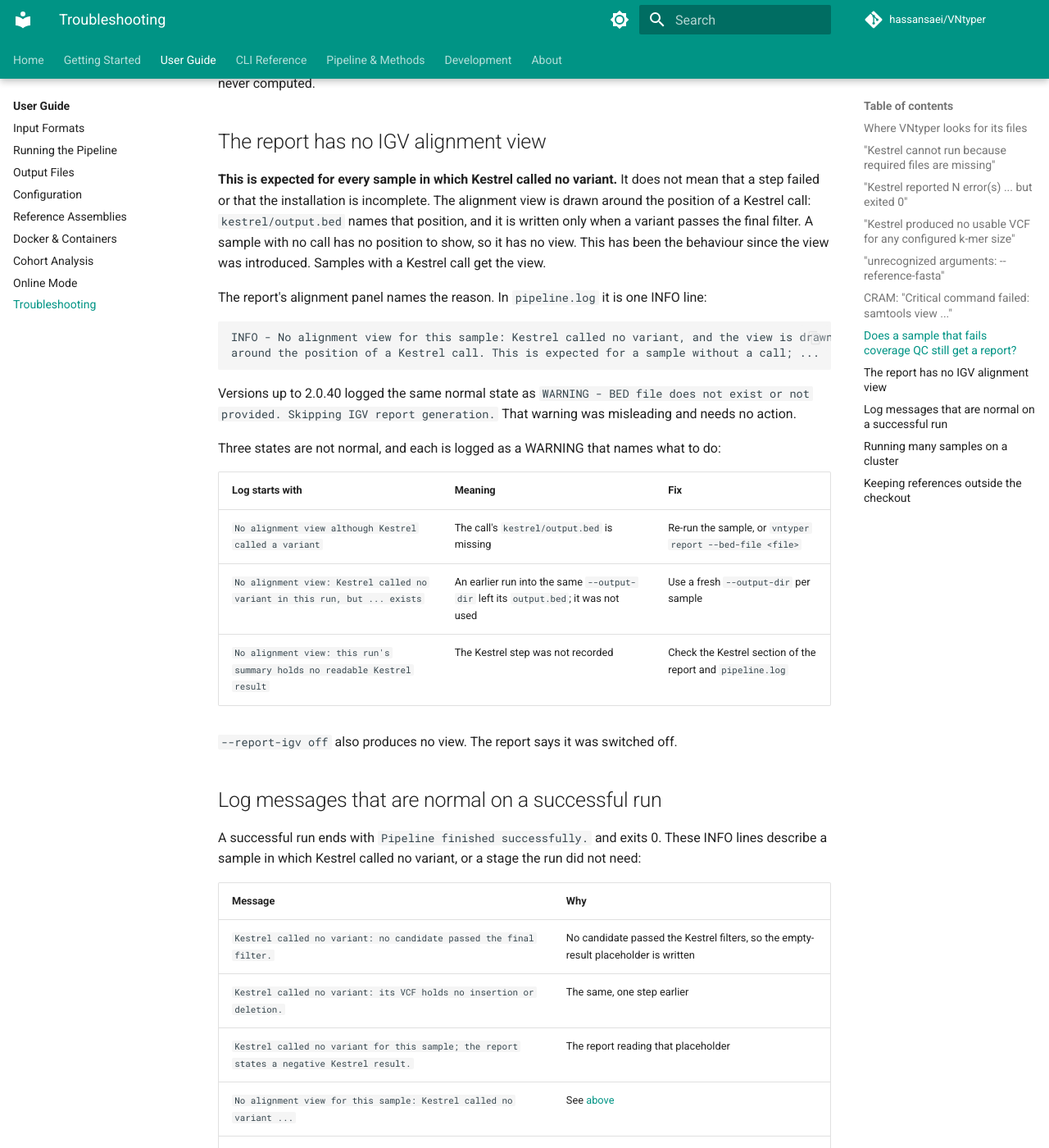
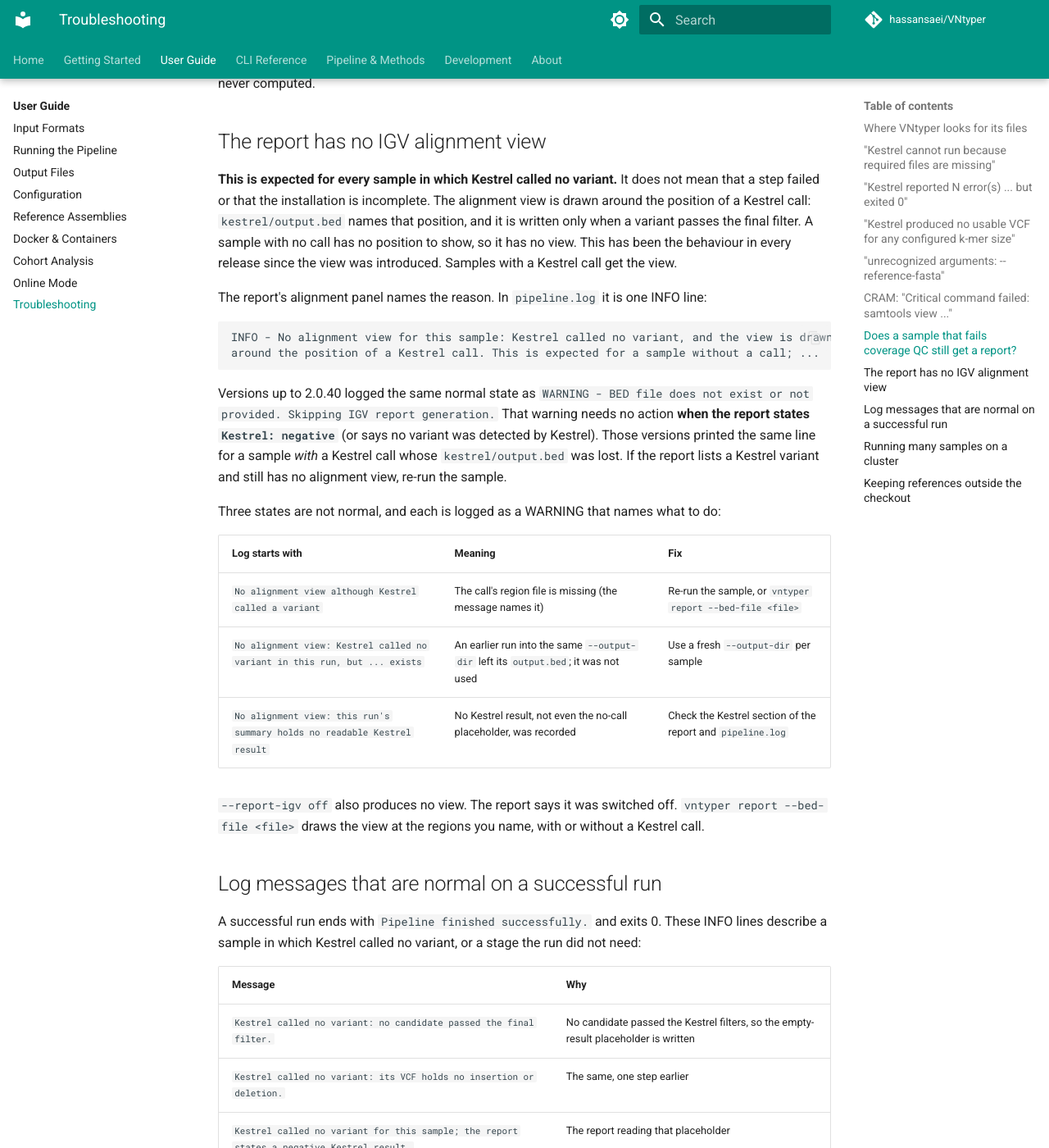
Before and after one commit to hassansaei/VNtyper, an MkDocs documentation site: the page built from docs/user-guide/troubleshooting.md, in a window 1280 px wide and 1400 px high, scrolled down 2097 px. Shown: the whole window at 82% size. Built offline with MkDocs 1.6.1 and Material for MkDocs 9.7.7, drawn with Linux system fonts in a browser that asks for light colours; comment, search, counter and statistics services are not loaded; some of the changed text lies outside the part shown.

Commit message:
docs: qualify the old BED warning and make the SLURM example report failures
From the same review: the pre-fix BED warning also fired for a call that
lost its region file, so it is harmless only when the report says
`Kestrel: negative`; the fastp warning still matters on FASTQ input; the
changelog now counts the warnings exactly (the two Kestrel ones are
mutually exclusive); `vntyper report --bed-file` can draw a view without a
call; and the SLURM example exited 0 after a failed sample because the
trailing `echo` succeeded - it now records and exits with the status and
matches --threads to --cpus-per-task.

Refs #344

Co-Authored-By: Claude Opus 5.5 <noreply@anthropic.com>

````diff
--- a/docs/user-guide/troubleshooting.md
+++ b/docs/user-guide/troubleshooting.md
@@ -84,7 +84,7 @@ showing a result that was never computed.
 that a step failed or that the installation is incomplete. The alignment view is drawn
 around the position of a Kestrel call: `kestrel/output.bed` names that position, and it
 is written only when a variant passes the final filter. A sample with no call has no
-position to show, so it has no view. This has been the behaviour since the view was
+position to show, so it has no view. This has been the behaviour in every release since the view was
 introduced. Samples with a Kestrel call get the view.
 
 The report's alignment panel names the reason. In `pipeline.log` it is one INFO line:
@@ -96,17 +96,22 @@ around the position of a Kestrel call. This is expected for a sample without a c
 
 Versions up to 2.0.40 logged the same normal state as
 `WARNING - BED file does not exist or not provided. Skipping IGV report generation.`
-That warning was misleading and needs no action.
+That warning needs no action **when the report states `Kestrel: negative`** (or says no
+variant was detected by Kestrel). Those versions printed the same line for a sample
+*with* a Kestrel call whose `kestrel/output.bed` was lost. If the report lists a Kestrel
+variant and still has no alignment view, re-run the sample.
 
 Three states are not normal, and each is logged as a WARNING that names what to do:
 
 | Log starts with | Meaning | Fix |
 | --- | --- | --- |
-| `No alignment view although Kestrel called a variant` | The call's `kestrel/output.bed` is missing | Re-run the sample, or `vntyper report --bed-file <file>` |
+| `No alignment view although Kestrel called a variant` | The call's region file is missing (the message names it) | Re-run the sample, or `vntyper report --bed-file <file>` |
 | `No alignment view: Kestrel called no variant in this run, but ... exists` | An earlier run into the same `--output-dir` left its `output.bed`; it was not used | Use a fresh `--output-dir` per sample |
-| `No alignment view: this run's summary holds no readable Kestrel result` | The Kestrel step was not recorded | Check the Kestrel section of the report and `pipeline.log` |
+| `No alignment view: this run's summary holds no readable Kestrel result` | No Kestrel result, not even the no-call placeholder, was recorded | Check the Kestrel section of the report and `pipeline.log` |
 
 `--report-igv off` also produces no view. The report says it was switched off.
+`vntyper report --bed-file <file>` draws the view at the regions you name, with or without
+a Kestrel call.
 
 ## Log messages that are normal on a successful run
 
@@ -132,7 +137,9 @@ Up to 2.0.40, a sample with no Kestrel call logged five of these states as WARNI
 `No Kestrel data found in pipeline summary`, `BED file does not exist or not provided` and
 `fastp output file not found`. Every run also logged `Output directory ... is non-empty;
 prior results may be overwritten.`, even into a fresh directory, because the run's own
-`pipeline.log` was counted. None of these needs action.
+`pipeline.log` was counted. None of these needs action, with two exceptions: the BED
+warning when the report lists a Kestrel variant (see above), and the fastp warning on
+**FASTQ** input, where fastp should have run.
 
 ## Running many samples on a cluster
 
@@ -152,9 +159,15 @@ CRAM=$(sed -n "${SLURM_ARRAY_TASK_ID}p" crams.txt)
 SAMPLE=$(basename "$CRAM" .cram)
 vntyper pipeline --cram "$CRAM" \
     --reference-fasta /ref/Homo_sapiens_assembly38.fasta --reference-assembly hg38 \
-    --output-dir "/results/vntyper/$SAMPLE" --threads 4 --fast-mode
-echo -e "$SAMPLE\t$?" >> /results/vntyper/exit_status.tsv
+    --output-dir "/results/vntyper/$SAMPLE" --threads "$SLURM_CPUS_PER_TASK" --fast-mode
+status=$?
+echo -e "$SAMPLE\t$status" >> /results/vntyper/exit_status.tsv
+exit $status                   # so SLURM records a failed sample as FAILED
 ```
+
+Match `--threads` to `--cpus-per-task`. With several samples in one job, check each
+command's exit status. A `for` loop otherwise moves on silently, and the job's status is
+only that of the last sample.
 
 Then aggregate the sample directories with [`vntyper cohort`](cohort-analysis.md).
 
````
Also changed, not shown: docs/about/changelog.md (+5 -5 lines), docs/user-guide/output-files.md (+5 -4 lines).
